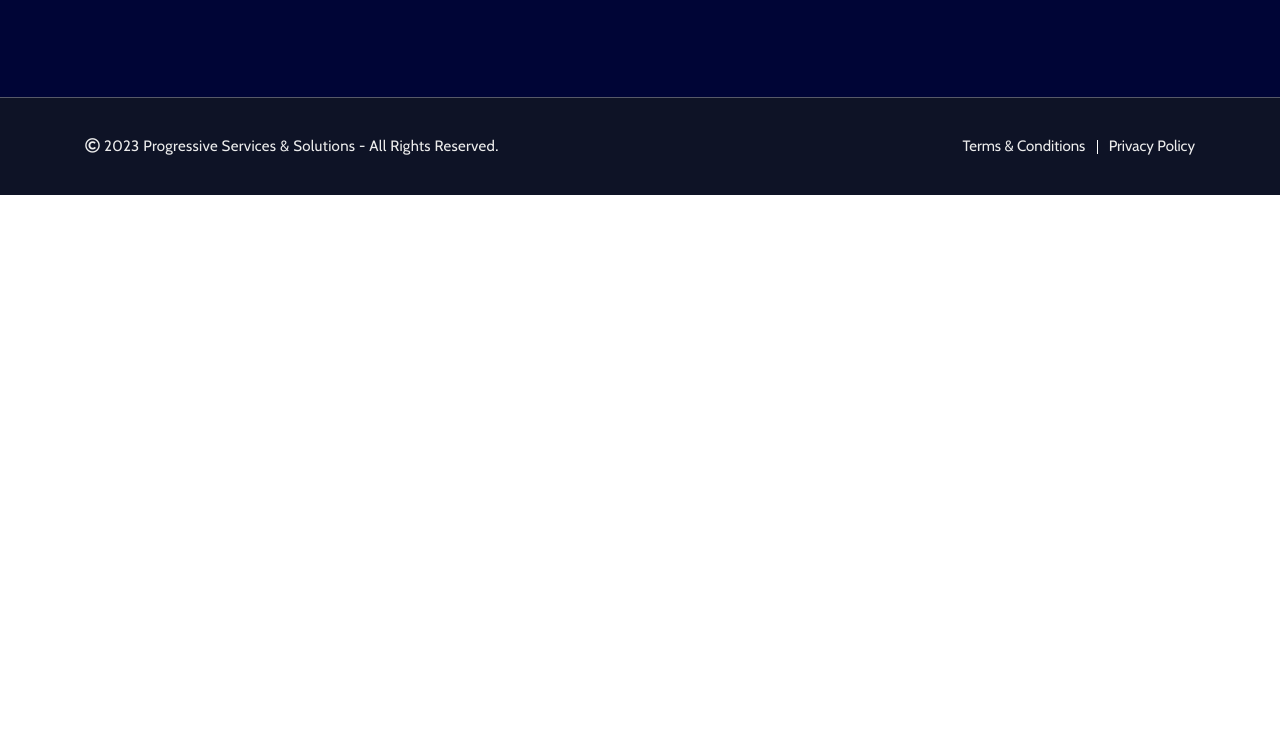
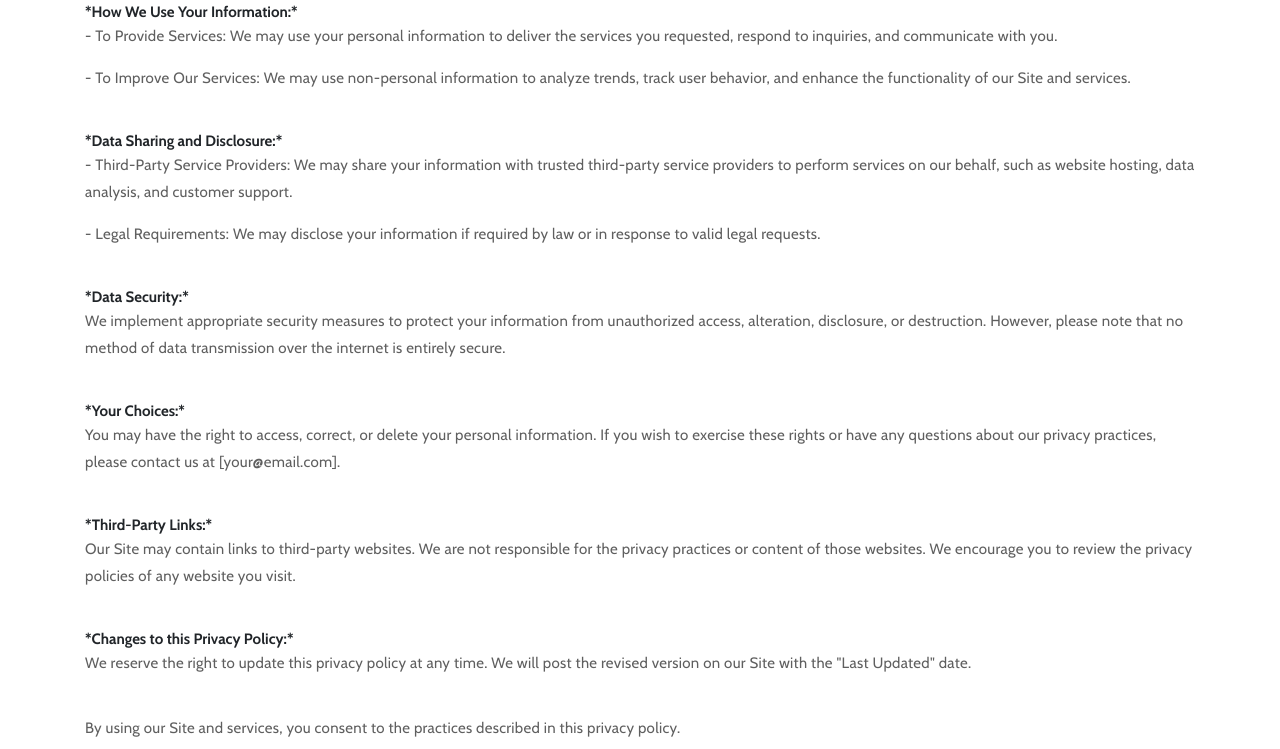
Before and after one commit to gdsa006/progressive-services-solutions, a plain HTML site: page privacy-policy.html in a window 1280 px wide. Shown: the part 789-1538 px from the top of the page. Before the commit the page ends 984 px from the top, so only its background shows below. Drawn offline with nearby package versions, Linux system fonts and the light colour scheme; some icons are missing.

Commit message:
Update privacy-policy.html

```diff
--- a/privacy-policy.html
+++ b/privacy-policy.html
@@ -120,7 +120,7 @@
 	</div>
 
 
-    <section class="partner-section pt-100 pb-70 d-none">
+    <section class="partner-section pt-100 pb-70">
 		<div class="container">
 
 			<div class="privacy-policy">
```
